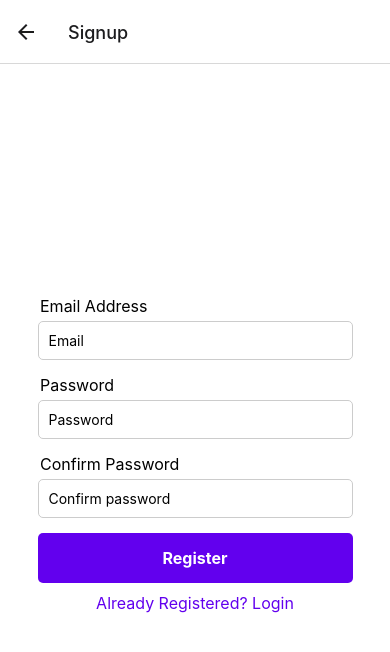
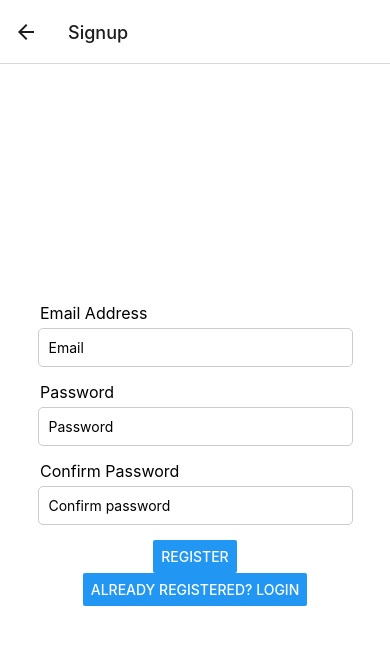
Before and after one commit to yumi-xu/mobile24Fall, a React Native app: screen /Signup in a window 390 px wide. Shown: the top 652 px of the page. Built offline with nearby package versions, Linux system fonts and the light colour scheme.

Commit message:
change to use button

```diff
--- a/Components/Login.js
+++ b/Components/Login.js
@@ -50,13 +50,12 @@ export default function Login({ navigation }) {
         style={styles.input}
       />
 
-      <TouchableOpacity style={styles.button} onPress={handleLogin}>
-        <Text style={styles.buttonText}>Log In</Text>
-      </TouchableOpacity>
+      <Button title="Log In" onPress={handleLogin} />
 
-      <TouchableOpacity onPress={() => navigation.navigate("Signup")}>
-        <Text style={styles.link}>New User? Create an account</Text>
-      </TouchableOpacity>
+      <Button
+        title="New User? Create an account"
+        onPress={() => navigation.navigate("Signup")}
+      />
     </View>
   );
 }
--- a/Components/Signup.js
+++ b/Components/Signup.js
@@ -64,13 +64,12 @@ export default function Signup({ navigation }) {
         style={styles.input}
       />
 
-      <TouchableOpacity style={styles.button} onPress={handleSignup}>
-        <Text style={styles.buttonText}>Register</Text>
-      </TouchableOpacity>
+      <Button title="Register" onPress={handleSignup} />
 
-      <TouchableOpacity onPress={() => navigation.navigate("Login")}>
-        <Text style={styles.link}>Already Registered? Login</Text>
-      </TouchableOpacity>
+      <Button
+        title="Already Registered? Login"
+        onPress={() => navigation.navigate("Login")}
+      />
     </View>
   );
 }
```
